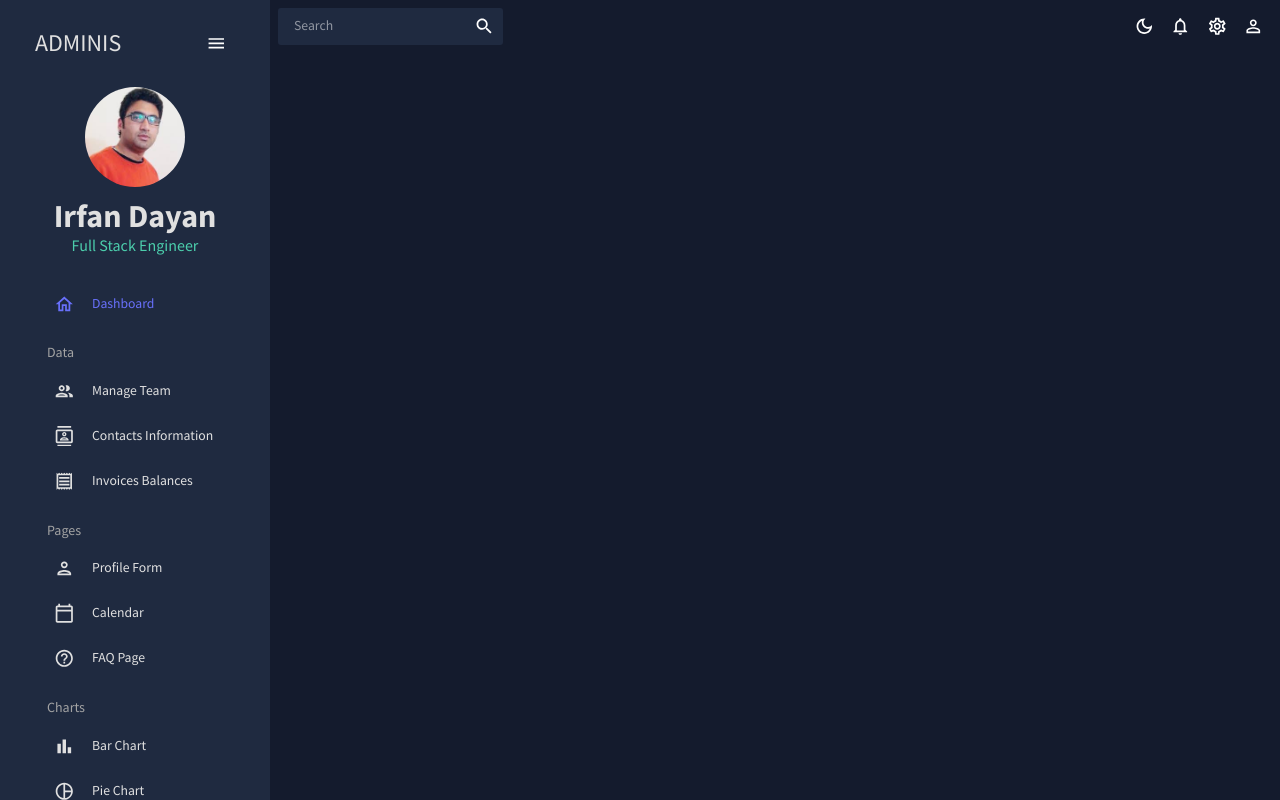
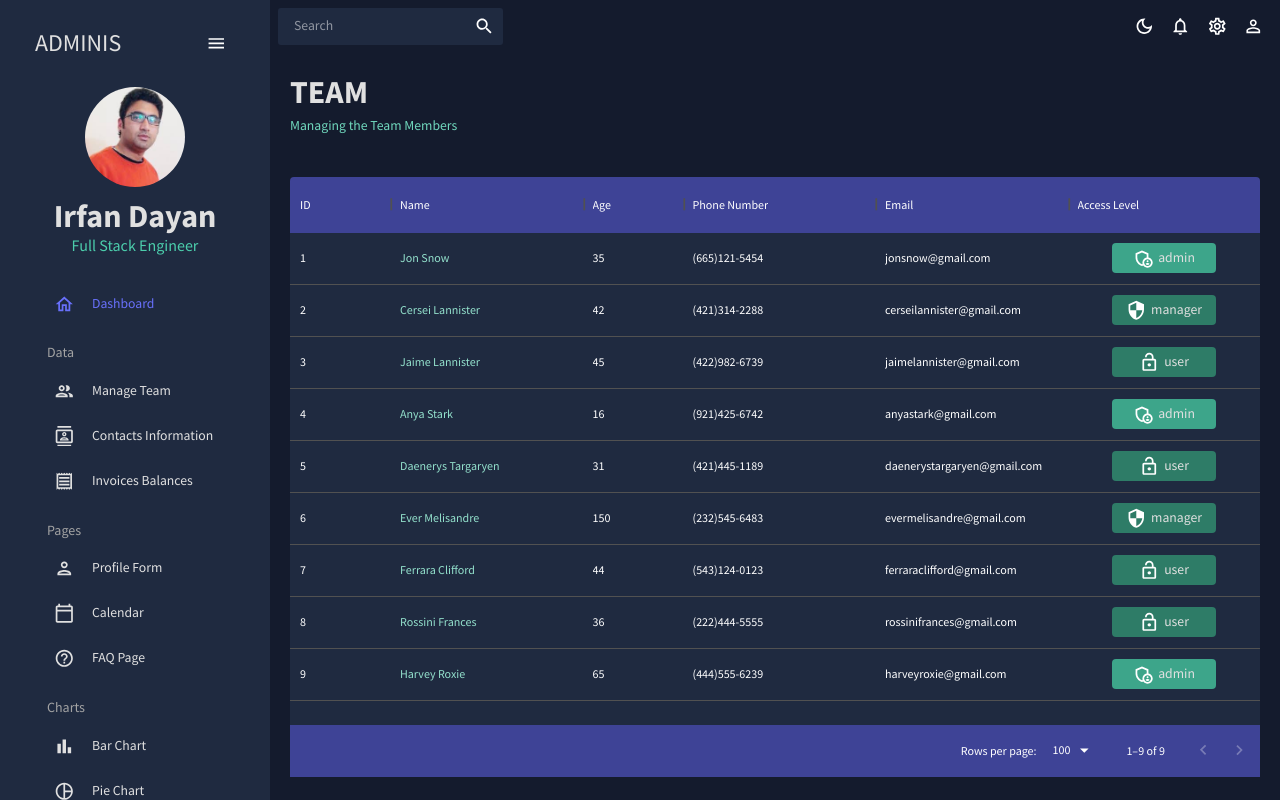
Before and after one commit to Hope-Have-Happy/react-admin-dashboard, a React (Create React App) app: page /team in a window 1280 px wide. Built offline with nearby package versions, Linux system fonts and the light colour scheme.

Commit message:
Add team page

```diff
--- a/src/App.js
+++ b/src/App.js
@@ -6,7 +6,7 @@
 import Topbar from './scenes/global/Topbar';
 import Sidebar from './scenes/global/Sidebar';
 import Dashboard from './scenes/dashboard';
-// import Team from './scenes/team';
+import Team from './scenes/team';
 // import Invoice from './scenes/invoice';
 // import Contacts from './scenes/contacts';
 // import Bar from './scenes/bar';
@@ -30,7 +30,7 @@
             <Topbar />
             <Routes>
               <Route path="/" element={<Dashboard />} />
-              {/* <Route path="/team" element={<Team />} /> */}
+              <Route path="/team" element={<Team />} />
               {/* <Route path="/invoice" element={<Invoice />} /> */}
               {/* <Route path="/contacts" element={<Contacts />} /> */}
               {/* <Route path="/bar" element={<Bar />} /> */}
--- /dev/null
+++ b/src/components/Header.js
@@ -0,0 +1,25 @@
+import { Typography, Box, useTheme } from '@mui/material';
+import { fontWeight } from '@mui/system';
+import { tokens } from '../theme';
+
+const Header = ({ title, subtitle }) => {
+  const theme = useTheme();
+  const colors = tokens(theme.palette.mode);
+  return (
+    <Box mb="30px">
+      <Typography
+        variant="h2"
+        color={colors.grey[100]}
+        fontWeight="bold"
+        marginBottom="5px"
+      >
+        {title}
+      </Typography>
+      <Typography variant="h5 " color={colors.greenAccent[400]}>
+        {subtitle}
+      </Typography>
+    </Box>
+  );
+};
+
+export default Header;
--- a/src/data/mockData.js
+++ b/src/data/mockData.js
@@ -1,3 +1,4 @@
+import { tokens } from '../theme';
 export const mockDataTeam = [
   {
     id: 1,
--- a/src/scenes/dashboard/index.jsx
+++ b/src/scenes/dashboard/index.jsx
@@ -1,5 +1,14 @@
+import { Box } from '@mui/material';
+import Header from '../../components/Header';
+
 const Dashboard = () => {
-  return <div>Dashboard</div>;
+  return (
+    <Box m="20px">
+      <Box display="flex" justifyContent="space-between" alignItems="center">
+        <Header title="DASHBOARD" subtitle="Welcome to your dashboard" />;
+      </Box>
+    </Box>
+  );
 };
 
 export default Dashboard;
--- /dev/null
+++ b/src/scenes/team/index.js
@@ -0,0 +1,112 @@
+import { Box, Typography, useTheme } from '@mui/material';
+import { DataGrid } from '@mui/x-data-grid';
+import { tokens } from '../../theme';
+import { mockDataTeam } from '../../data/mockData';
+
+import AdminPanelSettingsOutlinedIcon from '@mui/icons-material/AdminPanelSettingsOutlined';
+import LockOpenOutlinedIcon from '@mui/icons-material/LockOpenOutlined';
+import SecurityOutlinedIcon from '@mui/icons-material/SecurityOutlined';
+
+import Header from '../../components/Header';
+
+const Team = () => {
+  const theme = useTheme();
+  const colors = tokens(theme.palette.mode);
+
+  const columns = [
+    { field: 'id', headerName: 'ID' },
+    {
+      field: 'name',
+      headerName: 'Name',
+      flex: 1,
+      cellClassName: 'name-column--cell',
+    },
+    {
+      field: 'age',
+      headerName: 'Age',
+      type: 'number',
+      headerAlign: 'left',
+      align: 'left',
+    },
+    {
+      field: 'phone',
+      headerName: 'Phone Number',
+      flex: 1,
+    },
+    {
+      field: 'email',
+      headerName: 'Email',
+      flex: 1,
+    },
+    {
+      field: 'accessLevel',
+      headerName: 'Access Level',
+      flex: 1,
+      renderCell: ({ row: { access } }) => {
+        return (
+          <Box
+            width="60%"
+            m="0 auto"
+            p="5px"
+            display="flex"
+            justifyContent="center"
+            backgroundColor={
+              access === 'admin'
+                ? colors.greenAccent[600]
+                : access === 'manager'
+                ? colors.greenAccent[700]
+                : colors.greenAccent[700]
+            }
+            borderRadius="4px"
+          >
+            {access === 'admin' && <AdminPanelSettingsOutlinedIcon />}
+            {access === 'manager' && <SecurityOutlinedIcon />}
+            {access === 'user' && <LockOpenOutlinedIcon />}
+            <Typography color={colors.grey[100]} sx={{ ml: '5px' }}>
+              {access}
+            </Typography>
+          </Box>
+        );
+      },
+    },
+  ];
+
+  return (
+    <Box m="20px">
+      <Header title="TEAM" subtitle="Managing the Team Members" />
+      <Box
+        m="40px 0 0 0"
+        height="75vh"
+        sx={{
+          '& .MuiDataGrid-root': {
+            border: 'none',
+          },
+          '& .MuiDataGrid-cell': {
+            borderBottom: 'none',
+          },
+          '& .name-column--cell': {
+            color: colors.greenAccent[300],
+          },
+          '& .MuiDataGrid-columnHeaders': {
+            backgroundColor: colors.blueAccent[700],
+            borderBottom: 'none',
+          },
+          '& .MuiDataGrid-virtualScroller': {
+            backgroundColor: colors.primary[400],
+          },
+          '& .MuiDataGrid-footerContainer': {
+            borderTop: 'none',
+            backgroundColor: colors.blueAccent[700],
+          },
+          '& .MuiCheckbox-root': {
+            color: `${colors.greenAccent[200]} !important`,
+          },
+        }}
+      >
+        <DataGrid rows={mockDataTeam} columns={columns} />
+      </Box>
+    </Box>
+  );
+};
+
+export default Team;
```
